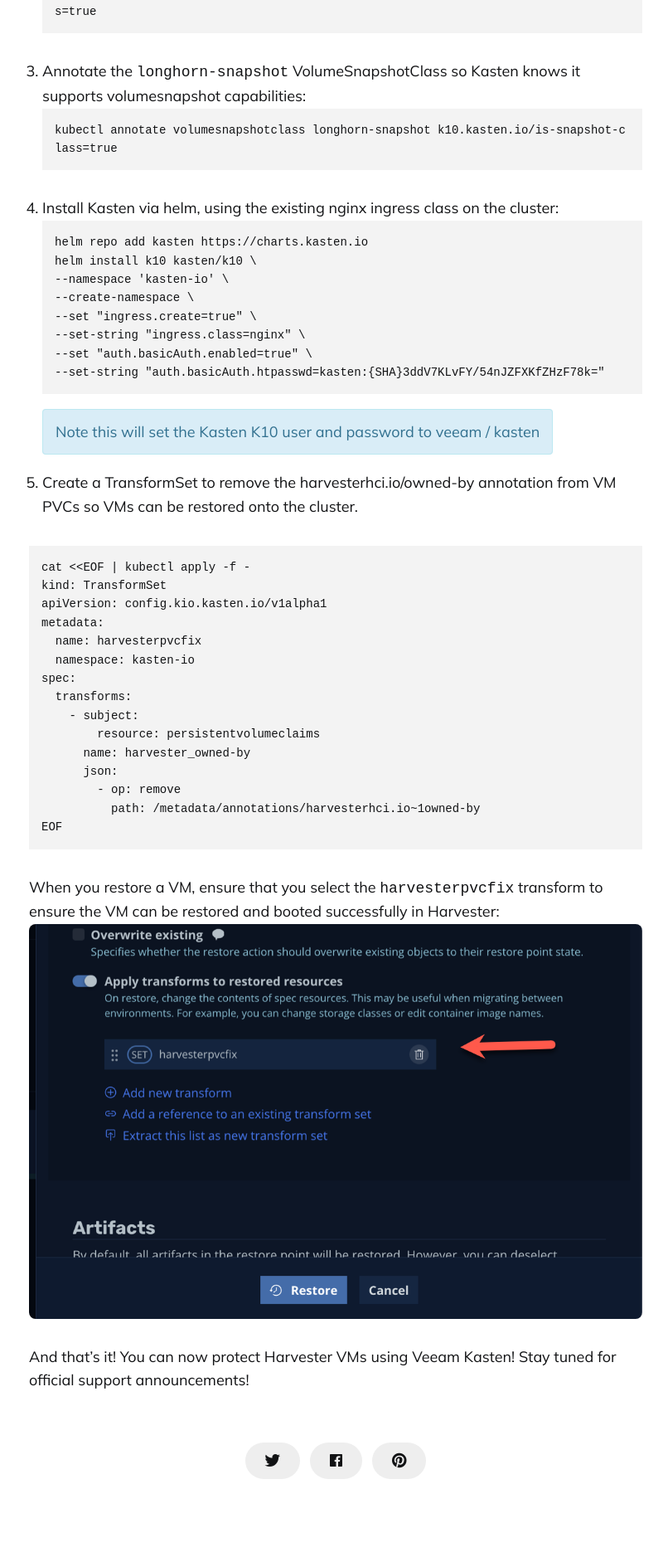
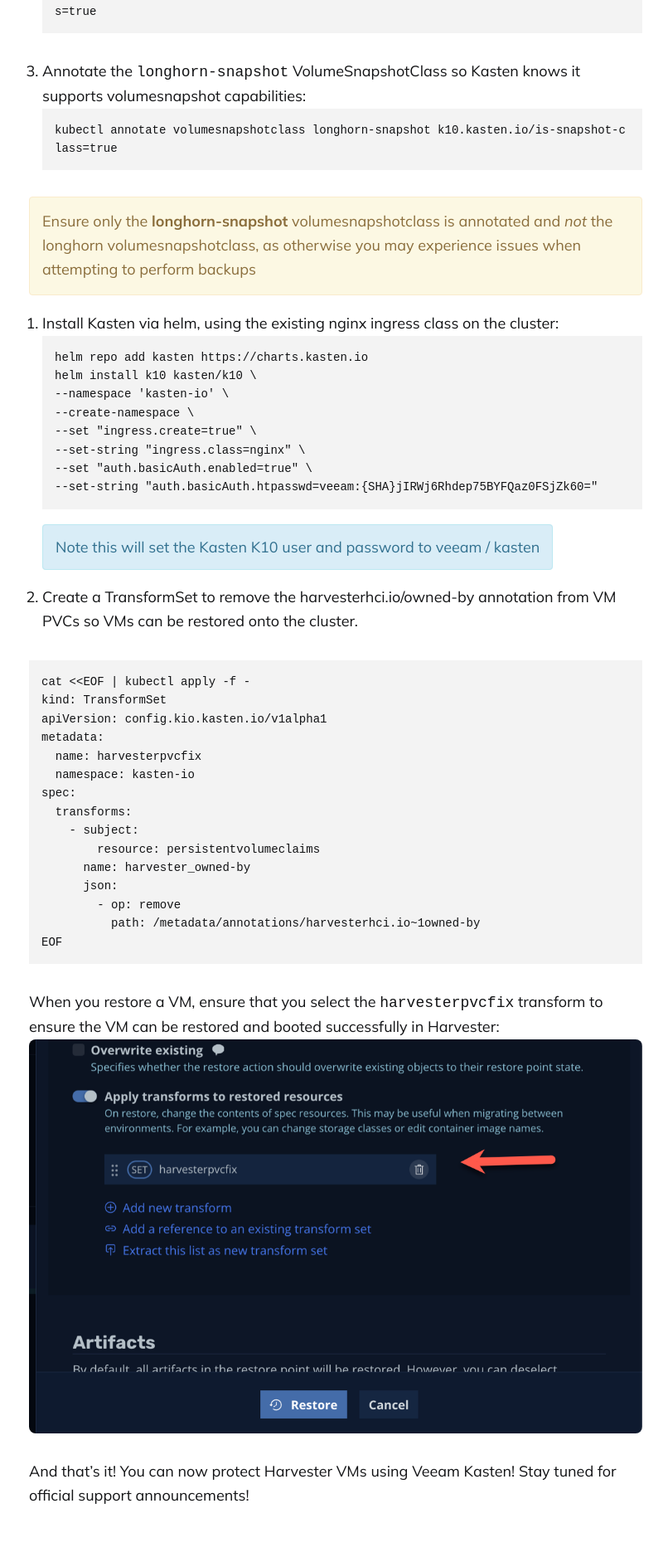
Before and after one commit to newellbrandon/kastendevhub.github.io, a Jekyll site: the page built from _posts/2024-07-01-harvester-1-3-1.md, in a window 1280 px wide. Shown: the part 4035-5912 px from the top of the page at 83% size, without its empty margins (235-1041 px from the left). Built offline with Jekyll 4.4.1, drawn with Linux system fonts in a browser that asks for light colours; comment, search, counter and statistics services are not loaded; grey boxes are pictures that could not be loaded.

Commit message:
Fixing incorrect htpasswd in the blog and adding a warning about only annotating the longhorn-snapshot vsc

````diff
--- a/_posts/2024-07-01-harvester-1-3-1.md
+++ b/_posts/2024-07-01-harvester-1-3-1.md
@@ -69,6 +69,7 @@ kubectl annotate storageclass longhorn k10.kasten.io/sc-supports-block-mode-expo
 ```
 kubectl annotate volumesnapshotclass longhorn-snapshot k10.kasten.io/is-snapshot-class=true
 ```
+  <p class="alert-warning">Ensure only the <b>longhorn-snapshot</b> volumesnapshotclass is annotated and <i>not</i> the longhorn volumesnapshotclass, as otherwise you may experience issues when attempting to perform backups</p>
 4. Install Kasten via helm, using the existing nginx ingress class on the cluster:
 ```
 helm repo add kasten https://charts.kasten.io
@@ -78,7 +79,7 @@ helm install k10 kasten/k10 \
 --set "ingress.create=true" \
 --set-string "ingress.class=nginx" \
 --set "auth.basicAuth.enabled=true" \
---set-string "auth.basicAuth.htpasswd=kasten:{SHA}3ddV7KLvFY/54nJZFXKfZHzF78k="
+--set-string "auth.basicAuth.htpasswd=veeam:{SHA}jIRWj6Rhdep75BYFQaz0FSjZk60="
 ```
   <span class="alert-info">Note this will set the Kasten K10 user and password to veeam / kasten</span>
 
````
